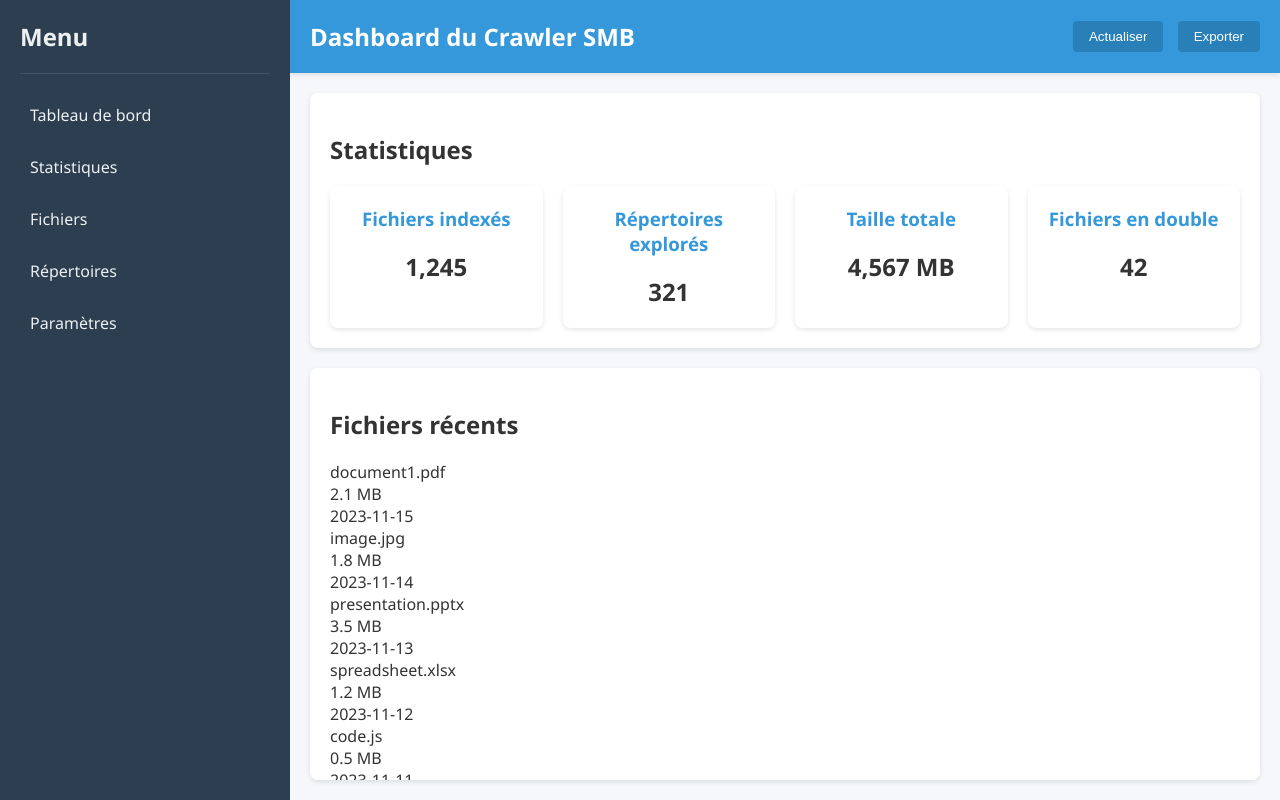
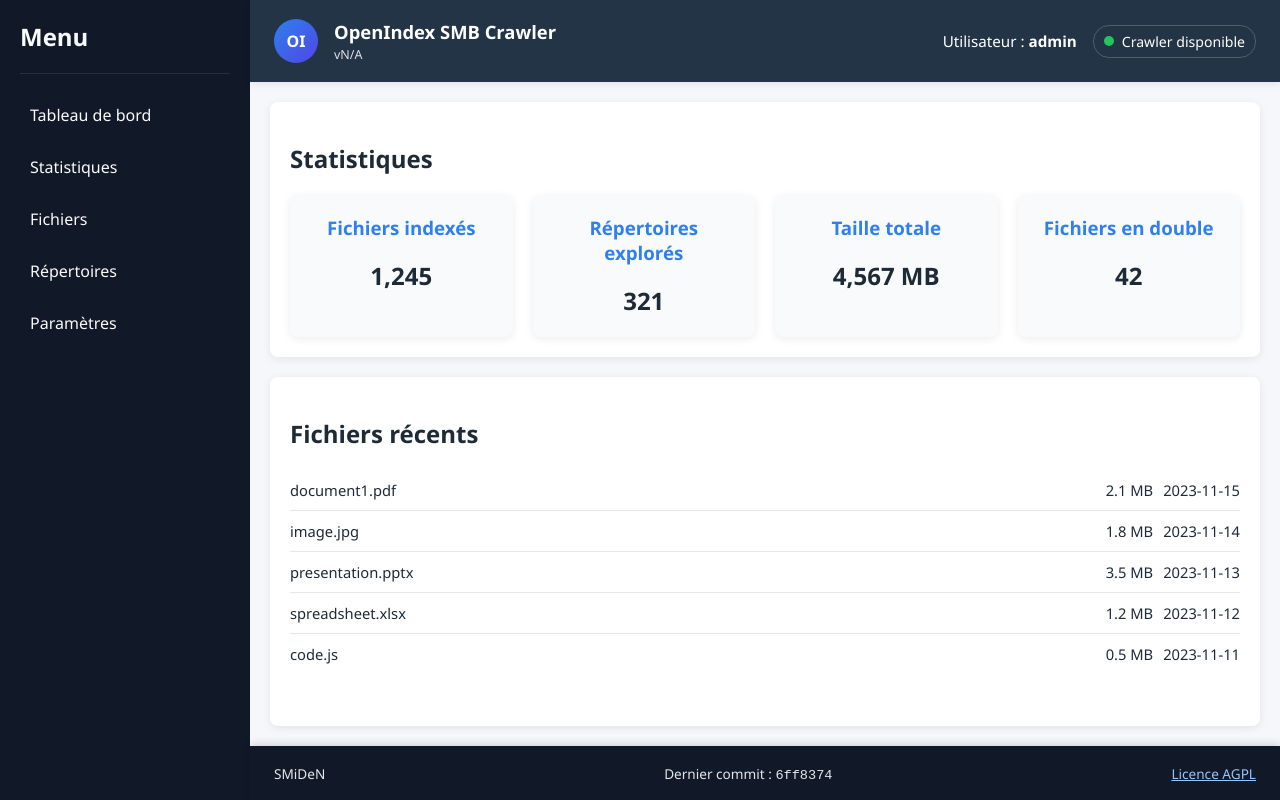
Before and after one commit to lamacheref/openindex_v2, a website: page ui/index.html in a window 1280 px wide. Drawn offline with Linux system fonts and the light colour scheme; no server answers.

Commit message:
Refondre la mise en page du dashboard avec en-tête et pied fixes

```diff
--- a/ui/index.html
+++ b/ui/index.html
@@ -6,9 +6,8 @@
     <title>Dashboard du Crawler SMB</title>
     <link rel="stylesheet" href="styles.css">
 </head>
-<body>
+<body data-last-commit="6ff8374">
     <div class="dashboard-container">
-        <!-- Colonne de menu à gauche -->
         <aside class="sidebar">
             <h2>Menu</h2>
             <ul>
@@ -20,20 +19,26 @@
             </ul>
         </aside>
 
-        <!-- Contenu principal -->
         <main class="main-content">
-            <!-- Entête fixe -->
             <header class="header">
-                <h1>Dashboard du Crawler SMB</h1>
-                <div class="header-actions">
-                    <button>Actualiser</button>
-                    <button>Exporter</button>
+                <div class="header-left">
+                    <div class="logo" aria-hidden="true">OI</div>
+                    <div class="project-meta">
+                        <h1>OpenIndex SMB Crawler</h1>
+                        <p>v<span id="project-version">-</span></p>
+                    </div>
+                </div>
+
+                <div class="header-right">
+                    <div class="user-info">Utilisateur : <strong>admin</strong></div>
+                    <div class="crawler-status status-available" id="crawler-status">
+                        <span class="status-dot" aria-hidden="true"></span>
+                        <span class="status-label">Crawler disponible</span>
+                    </div>
                 </div>
             </header>
 
-            <!-- Section de dashboard principale -->
             <section class="dashboard-section">
-                <!-- Bloc de statistiques -->
                 <div class="stats-block">
                     <h2>Statistiques</h2>
                     <div class="stats-grid">
@@ -56,14 +61,18 @@
                     </div>
                 </div>
 
-                <!-- Bloc de fichiers récents -->
                 <div class="recent-files-block">
                     <h2>Fichiers récents</h2>
                     <div class="file-list">
-                        <!-- Contenu dynamique sera ajouté ici -->
                     </div>
                 </div>
             </section>
+
+            <footer class="footer">
+                <span>SMiDeN</span>
+                <span>Dernier commit : <code id="last-commit">-</code></span>
+                <span><a href="../LICENSE" target="_blank" rel="noopener noreferrer">Licence AGPL</a></span>
+            </footer>
         </main>
     </div>
 
--- a/ui/script.js
+++ b/ui/script.js
@@ -1,7 +1,6 @@
 // Script principal pour le dashboard du crawler SMB
 
 document.addEventListener('DOMContentLoaded', function() {
-    // Simuler des données pour le dashboard
     const mockData = {
         fileCount: 1245,
         dirCount: 321,
@@ -13,17 +12,28 @@ document.addEventListener('DOMContentLoaded', function() {
             { name: 'presentation.pptx', size: '3.5 MB', date: '2023-11-13' },
             { name: 'spreadsheet.xlsx', size: '1.2 MB', date: '2023-11-12' },
             { name: 'code.js', size: '0.5 MB', date: '2023-11-11' }
-        ]
+        ],
+        crawlerState: 'available'
     };
 
-    // Mettre à jour les statistiques
-    document.getElementById('file-count').textContent = mockData.fileCount.toLocaleString();
-    document.getElementById('dir-count').textContent = mockData.dirCount.toLocaleString();
-    document.getElementById('total-size').textContent = `${mockData.totalSize.toLocaleString()} MB`;
-    document.getElementById('duplicate-count').textContent = mockData.duplicateCount.toLocaleString();
+    const statusConfig = {
+        inactive: { className: 'status-inactive', label: 'Crawler inactif' },
+        available: { className: 'status-available', label: 'Crawler disponible' },
+        crawling: { className: 'status-crawling', label: 'Crawler en cours de crawl' }
+    };
 
-    // Remplir la liste des fichiers récents
+    const fileCountEl = document.getElementById('file-count');
+    const dirCountEl = document.getElementById('dir-count');
+    const totalSizeEl = document.getElementById('total-size');
+    const duplicateCountEl = document.getElementById('duplicate-count');
+
+    if (fileCountEl) fileCountEl.textContent = mockData.fileCount.toLocaleString();
+    if (dirCountEl) dirCountEl.textContent = mockData.dirCount.toLocaleString();
+    if (totalSizeEl) totalSizeEl.textContent = `${mockData.totalSize.toLocaleString()} MB`;
+    if (duplicateCountEl) duplicateCountEl.textContent = mockData.duplicateCount.toLocaleString();
+
     const fileList = document.querySelector('.file-list');
+    if (fileList) {
         mockData.recentFiles.forEach(file => {
             const fileItem = document.createElement('div');
             fileItem.className = 'file-item';
@@ -34,19 +44,49 @@ document.addEventListener('DOMContentLoaded', function() {
             `;
             fileList.appendChild(fileItem);
         });
+    }
 
-    // Ajouter des effets d'animation
+    const setCrawlerStatus = (state) => {
+        const statusElement = document.getElementById('crawler-status');
+        if (!statusElement || !statusConfig[state]) {
+            return;
+        }
+
+        statusElement.classList.remove('status-inactive', 'status-available', 'status-crawling');
+        statusElement.classList.add(statusConfig[state].className);
+
+        const label = statusElement.querySelector('.status-label');
+        if (label) {
+            label.textContent = statusConfig[state].label;
+        }
+    };
+
+    setCrawlerStatus(mockData.crawlerState);
+
     document.querySelectorAll('.stat-card, .recent-files-block').forEach(el => {
         el.classList.add('fade-in');
     });
 
-    // Gérer le clic sur le bouton Actualiser
-    document.querySelector('.header-actions button:first-child').addEventListener('click', function() {
-        alert('Fonctionnalité d\'actualisation à implémenter');
+    const lastCommitEl = document.getElementById('last-commit');
+    if (lastCommitEl) {
+        const commitHash = document.body.dataset.lastCommit || 'N/A';
+        lastCommitEl.textContent = commitHash;
+    }
+
+    const versionEl = document.getElementById('project-version');
+    if (versionEl) {
+        fetch('../VERSION')
+            .then(response => {
+                if (!response.ok) {
+                    throw new Error('Version indisponible');
+                }
+                return response.text();
+            })
+            .then(version => {
+                versionEl.textContent = version.trim() || 'N/A';
+            })
+            .catch(() => {
+                versionEl.textContent = 'N/A';
             });
-
-    // Gérer le clic sur le bouton Exporter
-    document.querySelector('.header-actions button:last-child').addEventListener('click', function() {
-        alert('Fonctionnalité d\'exportation à implémenter');
+    }
 });
-});
--- a/ui/styles.css
+++ b/ui/styles.css
@@ -1,13 +1,21 @@
-/* Styles de base */
 :root {
-    --primary-color: #3498db;
-    --secondary-color: #2980b9;
+    --primary-color: #243447;
+    --secondary-color: #2f80ed;
     --background-color: #f5f7fa;
-    --text-color: #333;
-    --sidebar-bg: #2c3e50;
-    --sidebar-text: #ecf0f1;
+    --text-color: #1f2a37;
+    --sidebar-bg: #111827;
+    --sidebar-text: #f9fafb;
     --card-bg: #ffffff;
-    --shadow: 0 2px 5px rgba(0, 0, 0, 0.1);
+    --shadow: 0 2px 8px rgba(15, 23, 42, 0.08);
+    --header-height: 82px;
+    --footer-height: 54px;
+    --status-inactive: #9ca3af;
+    --status-available: #22c55e;
+    --status-crawling: #ef4444;
+}
+
+* {
+    box-sizing: border-box;
 }
 
 body {
@@ -16,24 +24,19 @@ body {
     font-family: 'Segoe UI', Tahoma, Geneva, Verdana, sans-serif;
     background-color: var(--background-color);
     color: var(--text-color);
-    height: 100vh;
-    overflow: hidden;
+    min-height: 100vh;
 }
 
-/* Conteneur du dashboard */
 .dashboard-container {
     display: flex;
-    height: 100vh;
+    min-height: 100vh;
 }
 
-/* Colonne de menu à gauche */
 .sidebar {
     width: 250px;
     background-color: var(--sidebar-bg);
     color: var(--sidebar-text);
     padding: 20px;
-    position: relative;
-    z-index: 100;
 }
 
 .sidebar h2 {
@@ -62,53 +65,97 @@ body {
 }
 
 .sidebar a:hover {
-    background-color: rgba(255, 255, 255, 0.1);
+    background-color: rgba(255, 255, 255, 0.12);
 }
 
-/* Contenu principal */
 .main-content {
     flex: 1;
-    display: flex;
-    flex-direction: column;
-    overflow: hidden;
+    position: relative;
+    padding-top: var(--header-height);
+    padding-bottom: var(--footer-height);
+    min-height: 100vh;
 }
 
-/* Entête fixe */
 .header {
     background-color: var(--primary-color);
     color: white;
-    padding: 20px;
+    padding: 14px 24px;
+    min-height: var(--header-height);
     display: flex;
     justify-content: space-between;
     align-items: center;
     box-shadow: var(--shadow);
-    position: relative;
+    position: fixed;
+    left: 250px;
+    right: 0;
+    top: 0;
     z-index: 50;
 }
 
-.header h1 {
-    margin: 0;
-    font-size: 1.5rem;
+.header-left,
+.header-right {
+    display: flex;
+    align-items: center;
+    gap: 16px;
 }
 
-.header-actions button {
-    background-color: var(--secondary-color);
-    color: white;
-    border: none;
-    padding: 8px 16px;
-    margin-left: 10px;
-    border-radius: 4px;
-    cursor: pointer;
-    transition: background-color 0.3s;
+.logo {
+    width: 44px;
+    height: 44px;
+    border-radius: 50%;
+    background: linear-gradient(135deg, #2f80ed, #4f46e5);
+    display: flex;
+    align-items: center;
+    justify-content: center;
+    font-weight: 700;
 }
 
-.header-actions button:hover {
-    background-color: #2471a3;
+.project-meta h1 {
+    margin: 0;
+    font-size: 1.15rem;
 }
 
-/* Section de dashboard principale */
+.project-meta p {
+    margin: 2px 0 0;
+    font-size: 0.78rem;
+    opacity: 0.85;
+}
+
+.user-info {
+    font-size: 0.95rem;
+}
+
+.crawler-status {
+    display: inline-flex;
+    align-items: center;
+    gap: 8px;
+    border: 1px solid rgba(255, 255, 255, 0.2);
+    border-radius: 16px;
+    padding: 6px 10px;
+    font-size: 0.88rem;
+}
+
+.status-dot {
+    width: 10px;
+    height: 10px;
+    border-radius: 50%;
+    background-color: var(--status-inactive);
+}
+
+.status-inactive .status-dot {
+    background-color: var(--status-inactive);
+}
+
+.status-available .status-dot {
+    background-color: var(--status-available);
+}
+
+.status-crawling .status-dot {
+    background-color: var(--status-crawling);
+}
+
 .dashboard-section {
-    flex: 1;
+    height: calc(100vh - var(--header-height) - var(--footer-height));
     padding: 20px;
     display: flex;
     flex-direction: column;
@@ -116,8 +163,8 @@ body {
     overflow-y: auto;
 }
 
-/* Bloc de statistiques */
-.stats-block {
+.stats-block,
+.recent-files-block {
     background-color: var(--card-bg);
     border-radius: 8px;
     padding: 20px;
@@ -132,16 +179,16 @@ body {
 }
 
 .stat-card {
-    background-color: var(--card-bg);
     border-radius: 8px;
     padding: 20px;
     box-shadow: var(--shadow);
     text-align: center;
+    background-color: #f8fafc;
 }
 
 .stat-card h3 {
     margin-top: 0;
-    color: var(--primary-color);
+    color: var(--secondary-color);
 }
 
 .stat-card p {
@@ -150,12 +197,7 @@ body {
     margin: 10px 0 0;
 }
 
-/* Bloc de fichiers récents */
 .recent-files-block {
-    background-color: var(--card-bg);
-    border-radius: 8px;
-    padding: 20px;
-    box-shadow: var(--shadow);
     flex: 1;
     overflow-y: auto;
 }
@@ -164,7 +206,52 @@ body {
     margin-top: 20px;
 }
 
-/* Responsive design */
+.file-item {
+    display: grid;
+    grid-template-columns: 1fr auto auto;
+    gap: 10px;
+    padding: 10px 0;
+    border-bottom: 1px solid #e5e7eb;
+    font-size: 0.92rem;
+}
+
+.file-item:last-child {
+    border-bottom: none;
+}
+
+.footer {
+    position: fixed;
+    left: 250px;
+    right: 0;
+    bottom: 0;
+    min-height: var(--footer-height);
+    padding: 12px 24px;
+    background-color: #111827;
+    color: #e5e7eb;
+    display: flex;
+    align-items: center;
+    justify-content: space-between;
+    font-size: 0.85rem;
+    box-shadow: 0 -2px 8px rgba(0, 0, 0, 0.15);
+}
+
+.footer a {
+    color: #93c5fd;
+}
+
+@media (max-width: 992px) {
+    .header {
+        flex-direction: column;
+        align-items: flex-start;
+        gap: 10px;
+        min-height: auto;
+    }
+
+    .dashboard-section {
+        height: calc(100vh - 130px - var(--footer-height));
+    }
+}
+
 @media (max-width: 768px) {
     .dashboard-container {
         flex-direction: column;
@@ -172,25 +259,44 @@ body {
 
     .sidebar {
         width: 100%;
-        height: auto;
+    }
+
+    .header,
+    .footer {
+        left: 0;
+    }
+
+    .main-content {
+        padding-top: 130px;
     }
 
     .stats-grid {
         grid-template-columns: 1fr;
     }
+
+    .footer {
+        flex-direction: column;
+        align-items: flex-start;
+        gap: 4px;
+    }
 }
 
-/* Animations et transitions */
 @keyframes fadeIn {
-    from { opacity: 0; transform: translateY(10px); }
-    to { opacity: 1; transform: translateY(0); }
+    from {
+        opacity: 0;
+        transform: translateY(10px);
+    }
+
+    to {
+        opacity: 1;
+        transform: translateY(0);
+    }
 }
 
 .fade-in {
     animation: fadeIn 0.5s ease-out forwards;
 }
 
-/* Styles pour la page de configuration */
 .configuration-container {
     display: flex;
     flex-direction: column;
@@ -198,7 +304,8 @@ body {
     padding: 20px;
 }
 
-.crawler-config, .config-management {
+.crawler-config,
+.config-management {
     width: 100%;
     max-width: 600px;
     margin: 20px 0;
@@ -228,7 +335,7 @@ body {
 .crawler-config button {
     margin-top: 20px;
     padding: 10px;
-    background-color: #007BFF;
+    background-color: #007bff;
     color: white;
     border: none;
     border-radius: 4px;
@@ -255,8 +362,9 @@ body {
 #configList {
     margin-top: 20px;
 }
-/* Effet de survol pour les cartes */
-.stat-card:hover, .recent-files-block:hover {
+
+.stat-card:hover,
+.recent-files-block:hover {
     transform: translateY(-5px);
     transition: transform 0.3s ease;
 }
```
Also changed, not shown: 1 other file. Lines whose indentation alone changed are shown as unchanged.
